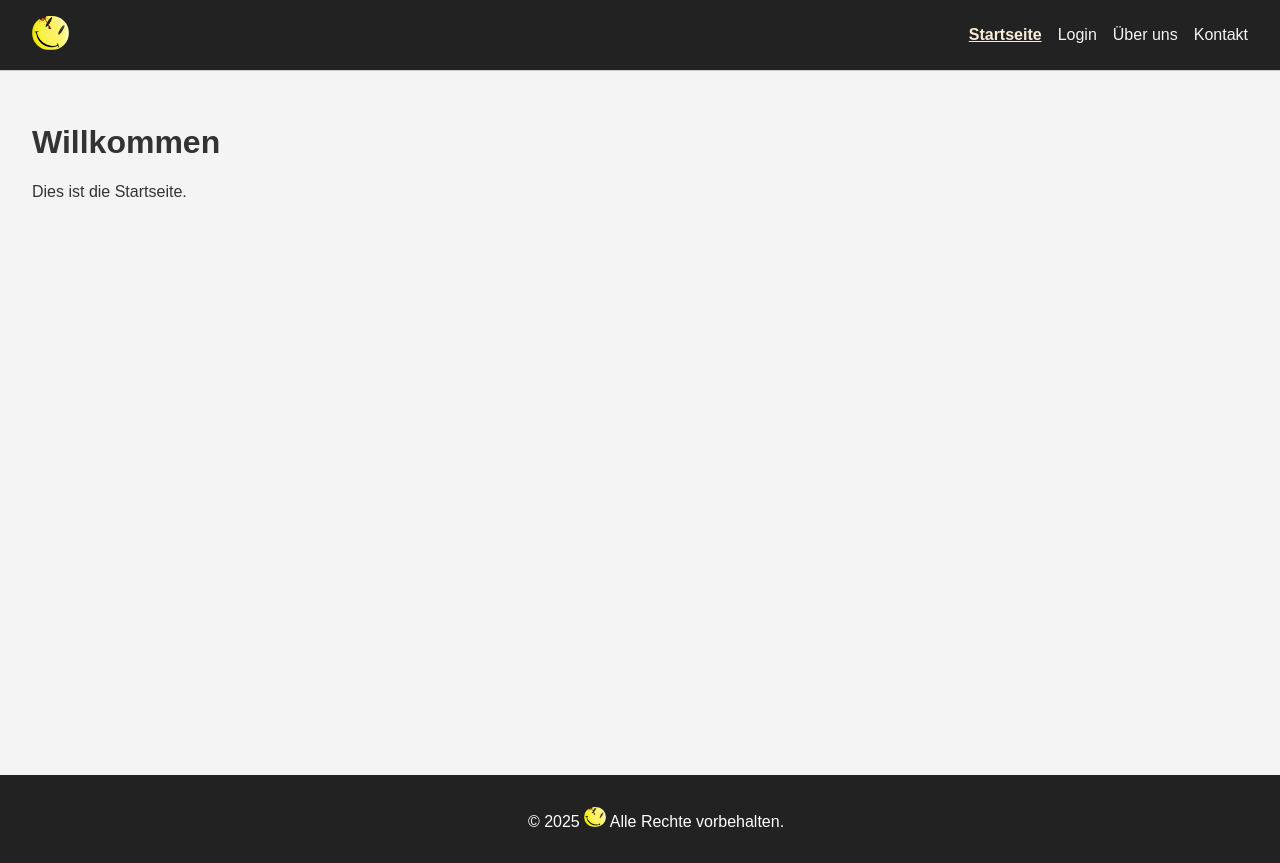
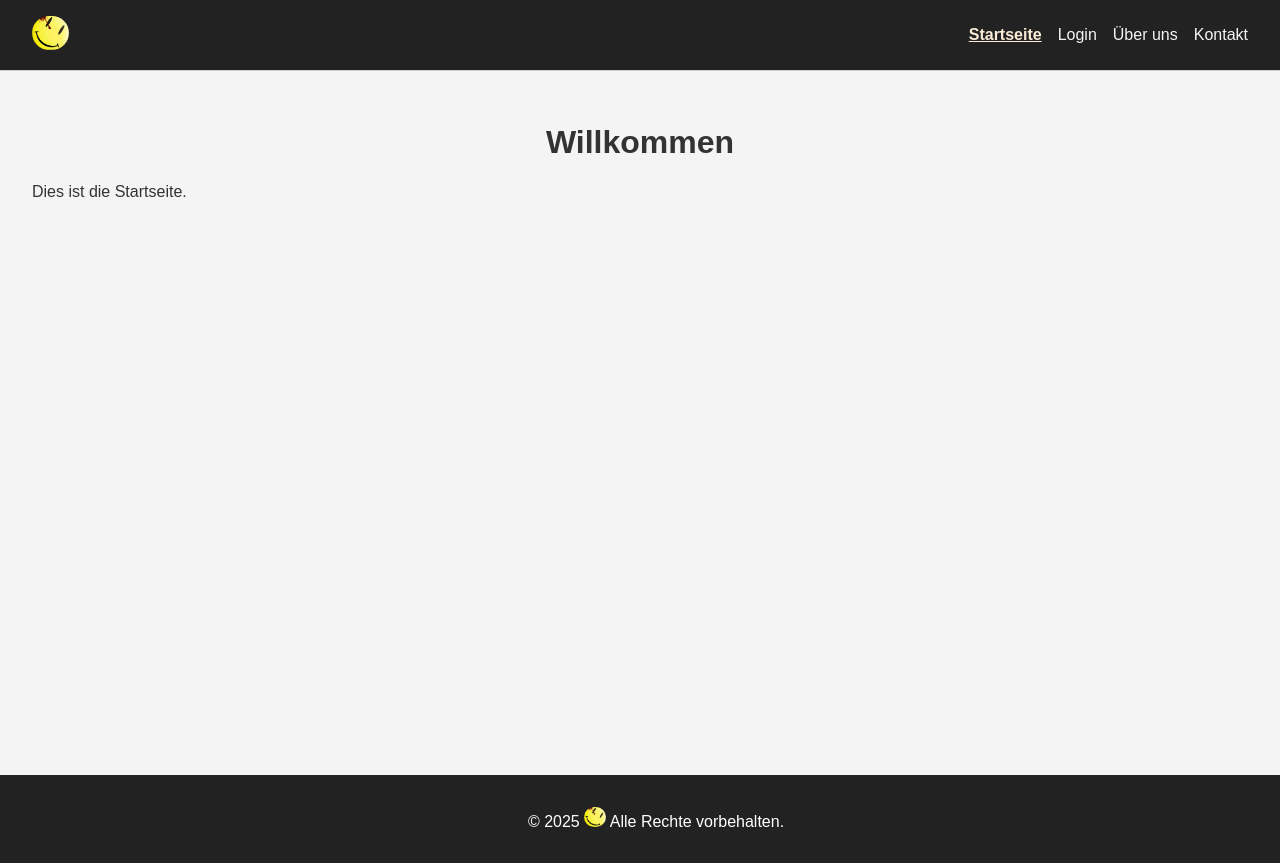
Before and after one commit to AndyTharraketta/Portfolio, a React (Create React App) app: page / in a window 1280 px wide. Shown: the top 863 px of the page. Built offline with nearby package versions, Linux system fonts and the light colour scheme.

Commit message:
adding Home.css in styles folder

```diff
--- a/src/pages/Home.jsx
+++ b/src/pages/Home.jsx
@@ -1,8 +1,9 @@
-import React from 'react';
+import React from "react";
+import "../styles/Home.css";
 
 function Home() {
   return (
-    <div>
+    <div className="home-container">
       <h1>Willkommen</h1>
       <p>Dies ist die Startseite.</p>
     </div>
--- /dev/null
+++ b/src/styles/Home.css
@@ -0,0 +1,11 @@
+.home-container {
+    justify-content: center;
+}
+
+.home-container h1 {
+    text-align: center;
+}
+
+.home-container p {
+    text-align: left;
+}
```
